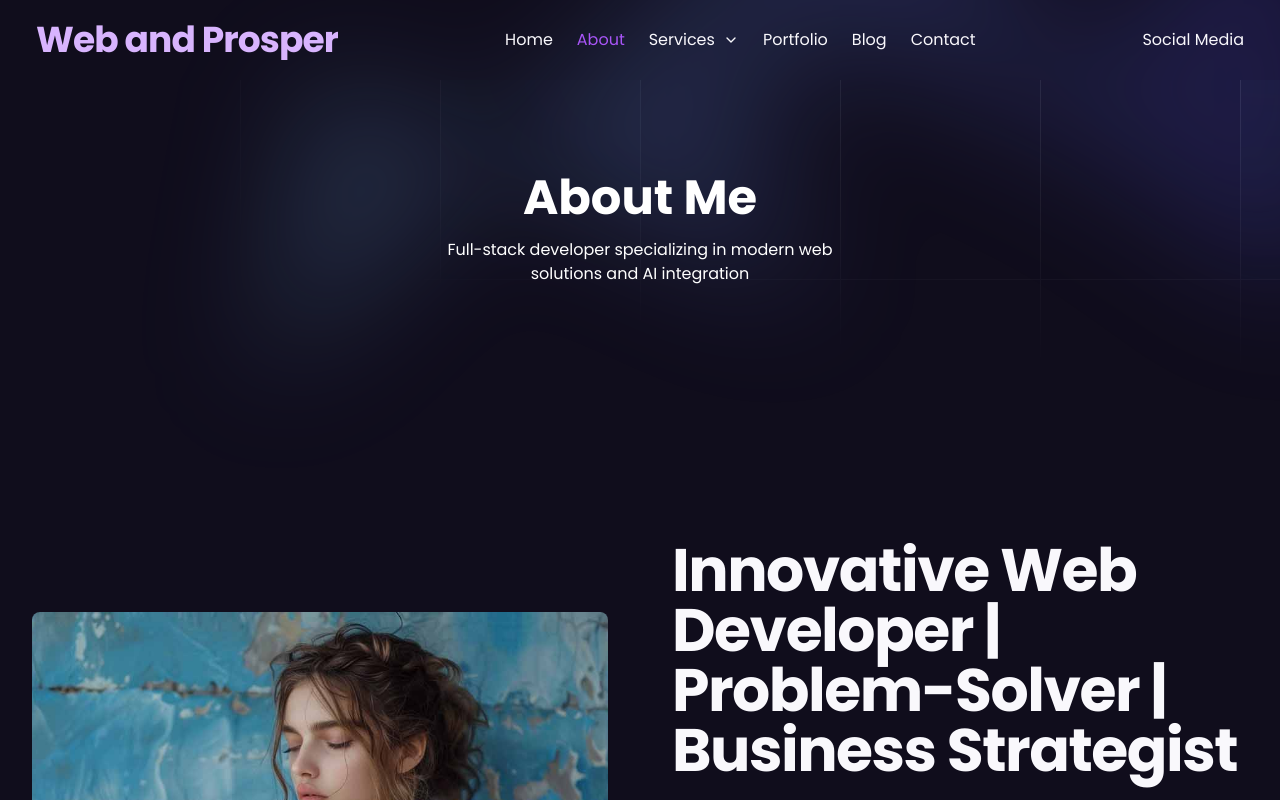
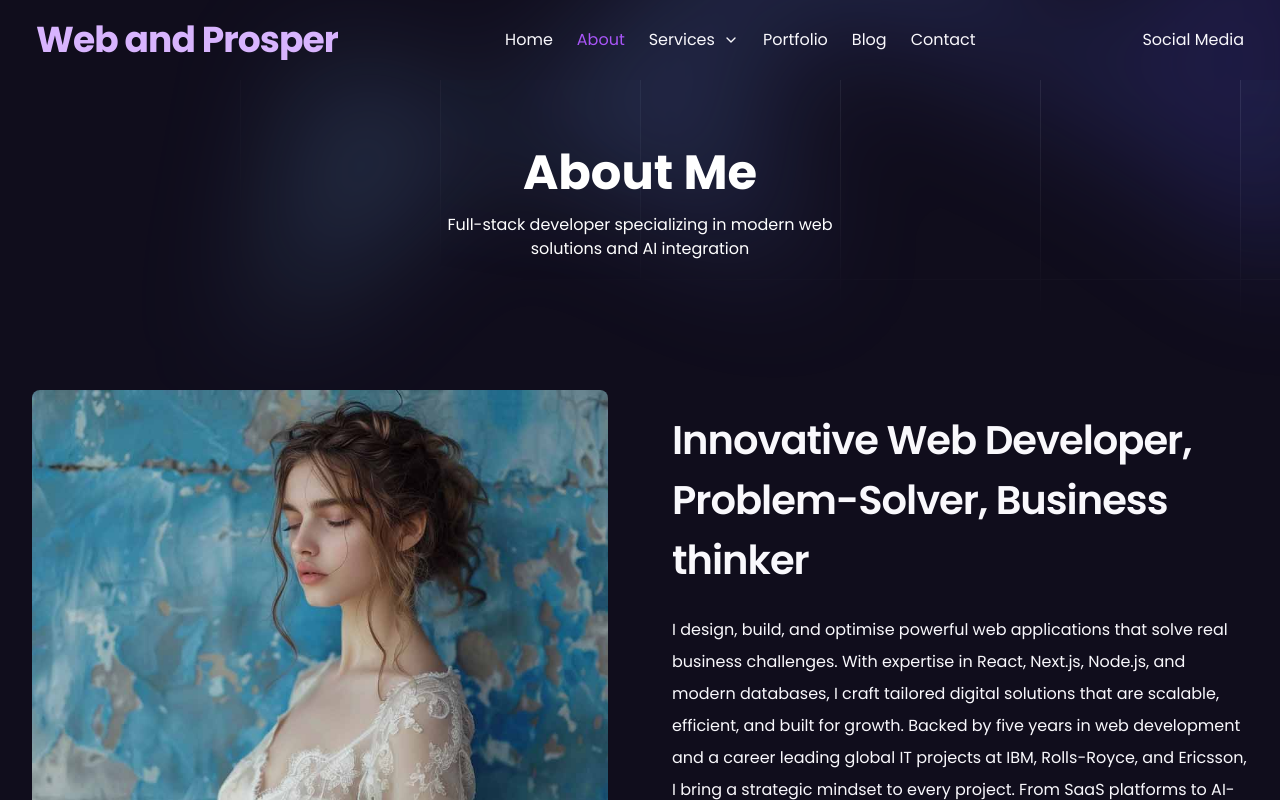
Before and after one commit to Daddyjohn63/jp-portfolio-website, a Next.js app: page /about in a window 1280 px wide. Shown: the top 800 px of the page. Built offline with nearby package versions, Linux system fonts and the light colour scheme.

Commit message:
a few layout and css changes

```diff
--- a/app/about/page.jsx
+++ b/app/about/page.jsx
@@ -1,73 +1,22 @@
 import AboutIntro from '@/components/about/AboutIntro';
 import SkillsShowcase from '@/components/about/SkillsShowcase';
+import { InnerHeader } from '@/components/common/InnerHeader';
 
 const AboutPage = () => {
   return (
     <article>
       {/* Hero Section */}
-      <header className="relative h-[300px] w-full ">
-        {/* Decorative pattern overlay */}
-        <svg
-          className="absolute inset-0 -z-10 h-full w-full stroke-white/10 [mask-image:radial-gradient(100%_100%_at_top_right,white,transparent)]"
-          aria-hidden="true"
-        >
-          <defs>
-            <pattern
-              id="983e3e4c-de6d-4c3f-8d64-b9761d1534cc"
-              width={200}
-              height={200}
-              x="50%"
-              y={-1}
-              patternUnits="userSpaceOnUse"
-            >
-              <path d="M.5 200V.5H200" fill="none" />
-            </pattern>
-          </defs>
-          <svg x="50%" y={-1} className="overflow-visible fill-gray-800/20">
-            <path
-              d="M-200 0h201v201h-201Z M600 0h201v201h-201Z M-400 600h201v201h-201Z M200 800h201v201h-201Z"
-              strokeWidth={0}
-            />
-          </svg>
-          <rect
-            width="100%"
-            height="100%"
-            strokeWidth={0}
-            fill="url(#983e3e4c-de6d-4c3f-8d64-b9761d1534cc)"
-          />
-        </svg>
 
-        {/* Gradient blob */}
-        <div
-          className="absolute left-[calc(50%-4rem)] top-10 -z-10 transform-gpu blur-3xl sm:left-[calc(50%-18rem)] lg:left-48 lg:top-[calc(50%-30rem)] xl:left-[calc(50%-24rem)]"
-          aria-hidden="true"
-        >
-          <div
-            className="aspect-[1108/632] w-[69.25rem] bg-gradient-to-r from-[#80caff] to-[#4f46e5] opacity-20"
-            style={{
-              clipPath:
-                'polygon(73.6% 51.7%, 91.7% 11.8%, 100% 46.4%, 97.4% 82.2%, 92.5% 84.9%, 75.7% 64%, 55.3% 47.5%, 46.5% 49.4%, 45% 62.9%, 50.3% 87.2%, 21.3% 64.1%, 0.1% 100%, 5.4% 51.1%, 21.4% 63.9%, 58.9% 0.2%, 73.6% 51.7%)'
-            }}
-          />
-        </div>
-
-        {/* Content */}
-        <div className="absolute inset-0 flex flex-col items-center justify-center gap-4">
-          <h1 className="text-5xl font-bold text-white text-center px-4">
-            About Me
-          </h1>
-          <p className="text-white text-center px-4 w-1/3">
-            Full-stack developer specializing in modern web solutions and AI
-            integration
-          </p>
-        </div>
-      </header>
+      <InnerHeader
+        title="About Me"
+        description="Full-stack developer specializing in modern web solutions and AI integration"
+      />
 
       {/* Main content wrapper with consistent spacing */}
-      <main className="section-padding-md">
+      <main className="">
         <div className="container">
           {/* About Intro Section */}
-          <section className="section-spacing-md">
+          <section className="section-spacing-sm">
             <AboutIntro />
           </section>
 
--- a/app/blog/page.jsx
+++ b/app/blog/page.jsx
@@ -11,6 +11,8 @@ import { PagePagination } from '@/components/common/Pagination';
 import { NotFoundError, CMSError } from '@/lib/errors';
 import { NavSidebar } from '@/components/blog/Nav-sidebar';
 import { Sidebar } from '@/components/common/Sidebar';
+import { InnerHeader } from '@/components/common/InnerHeader';
+import Reveal from '@/components/common/ScrollAnimation';
 
 export const metadata = {
   title: 'Blog',
@@ -113,10 +115,11 @@ const BlogPage = async ({ searchParams }) => {
 
     return (
       <div className="container">
-        <div className="flex items-center justify-center mt-12">
-          <Heading>Blog</Heading>
-        </div>
-
+        <InnerHeader
+          title="Blog"
+          description="News and articles to get you thinking"
+        />
+        <Reveal from={200}>
           <div className="grid grid-cols-1 md:grid-cols-[300px_1fr] gap-6 mt-6">
             {/* first column */}
             <div className="flex flex-col gap-6">
@@ -132,6 +135,7 @@ const BlogPage = async ({ searchParams }) => {
               <PagePagination currentPage={page} pageCount={pageCount} />
             </div>
           </div>
+        </Reveal>
       </div>
     );
   } catch (error) {
--- a/app/portfolio/page.jsx
+++ b/app/portfolio/page.jsx
@@ -42,7 +42,7 @@ const PortfolioPosts = async ({ searchParams }) => {
 
     return (
       <div className="py-[50px]">
-        <div className="flex container justify-between items-center py-16">
+        <div className="flex container justify-between items-center pb-16">
           <h2 className="text-white text-5xl z-100">Selected Work</h2>
         </div>
         <div className="flex pb-[100px] items-center justify-center flex-col">
--- a/components/about/AboutIntro.jsx
+++ b/components/about/AboutIntro.jsx
@@ -37,11 +37,13 @@ const AboutIntro = () => {
         {/* Text Section and buttons */}
         <Reveal from={200} className="lg:w-1/3 lg:pr-8 flex-grow">
           <div className="w-full">
-            <h1 className="mt-10 text-4xl font-bold tracking-tight sm:text-6xl">
-              Innovative Web Developer | Problem-Solver | Business Strategist{' '}
-              <span className="text-4xl font-bold tracking-tight sm:text-6xl bg-gradient-to-r from-purple-600 via-blue-400 to-orange-300 inline-block text-transparent bg-clip-text"></span>
+            <h1 className="mt-10 font-semibold  tracking-tight ">
+              Innovative Web Developer, Problem-Solver, Business thinker
+              {/* <span className=" text-5xl  tracking-tight bg-gradient-to-r from-purple-600 via-blue-400 to-orange-300 inline-block text-transparent bg-clip-text">
+                |
+              </span> */}
             </h1>
-            <p className="mt-6 text-xl leading-8">
+            <p className="mt-6 leading-8">
               I design, build, and optimise powerful web applications that solve
               real business challenges. With expertise in React, Next.js,
               Node.js, and modern databases, I craft tailored digital solutions
--- /dev/null
+++ b/components/common/InnerHeader.jsx
@@ -0,0 +1,58 @@
+export const InnerHeader = ({ title, description }) => {
+  return (
+    <header className="relative h-[250px] w-full ">
+      {/* Decorative pattern overlay */}
+      <svg
+        className="absolute inset-0 -z-10 h-full w-full stroke-white/10 [mask-image:radial-gradient(100%_100%_at_top_right,white,transparent)]"
+        aria-hidden="true"
+      >
+        <defs>
+          <pattern
+            id="983e3e4c-de6d-4c3f-8d64-b9761d1534cc"
+            width={200}
+            height={200}
+            x="50%"
+            y={-1}
+            patternUnits="userSpaceOnUse"
+          >
+            <path d="M.5 200V.5H200" fill="none" />
+          </pattern>
+        </defs>
+        <svg x="50%" y={-1} className="overflow-visible fill-gray-800/20">
+          <path
+            d="M-200 0h201v201h-201Z M600 0h201v201h-201Z M-400 600h201v201h-201Z M200 800h201v201h-201Z"
+            strokeWidth={0}
+          />
+        </svg>
+        <rect
+          width="100%"
+          height="100%"
+          strokeWidth={0}
+          fill="url(#983e3e4c-de6d-4c3f-8d64-b9761d1534cc)"
+        />
+      </svg>
+
+      {/* Gradient blob */}
+      <div
+        className="absolute left-[calc(50%-4rem)] top-10 -z-10 transform-gpu blur-3xl sm:left-[calc(50%-18rem)] lg:left-48 lg:top-[calc(50%-30rem)] xl:left-[calc(50%-24rem)]"
+        aria-hidden="true"
+      >
+        <div
+          className="aspect-[1108/632] w-[69.25rem] bg-gradient-to-r from-[#80caff] to-[#4f46e5] opacity-20"
+          style={{
+            clipPath:
+              'polygon(73.6% 51.7%, 91.7% 11.8%, 100% 46.4%, 97.4% 82.2%, 92.5% 84.9%, 75.7% 64%, 55.3% 47.5%, 46.5% 49.4%, 45% 62.9%, 50.3% 87.2%, 21.3% 64.1%, 0.1% 100%, 5.4% 51.1%, 21.4% 63.9%, 58.9% 0.2%, 73.6% 51.7%)'
+          }}
+        />
+      </div>
+
+      {/* Content */}
+      <div className="absolute inset-0 flex flex-col items-center justify-center gap-4">
+        <h1 className="text-5xl font-bold text-white text-center px-4">
+          {title}
+        </h1>
+        <p className="text-white text-center px-4 w-1/3">{description}</p>
+      </div>
+    </header>
+  );
+};
```
Lines whose indentation alone changed are shown as unchanged.
